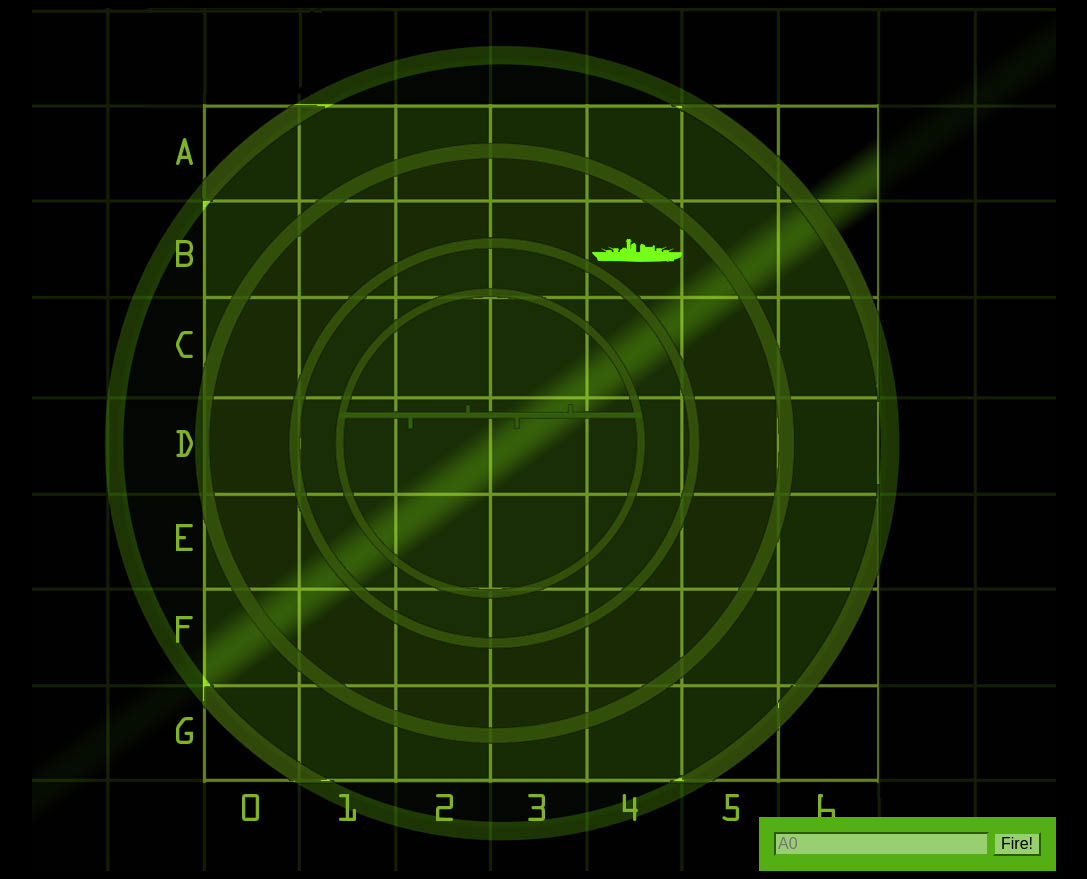
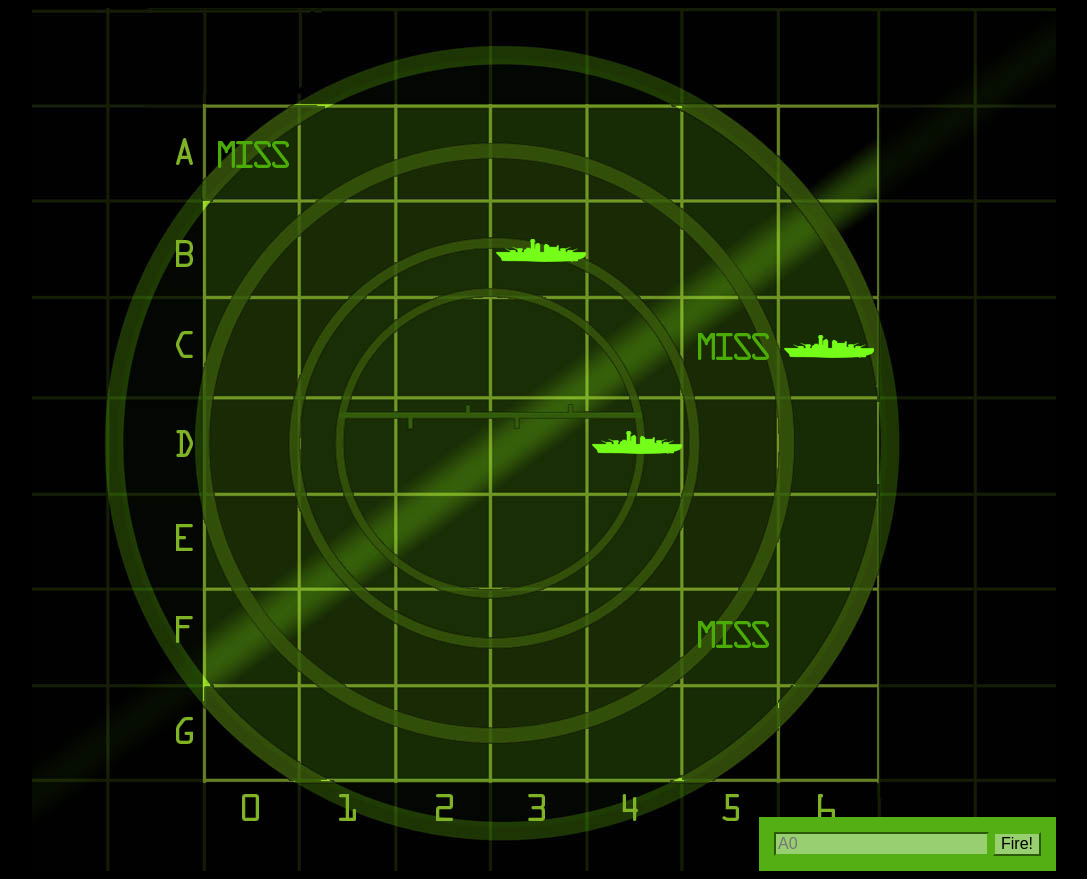
Before and after one commit to kasweigart/Battleship, a plain HTML site: page index.html in a window 1280 px wide. Shown: the whole page, without its empty margins (96-1183 px from the left). Drawn offline with Linux system fonts and the light colour scheme.

Commit message:
added js and did some testing

```diff
--- a/battleship.js
+++ b/battleship.js
@@ -0,0 +1,21 @@
+var view = {
+    displayArea: function(msg) {
+        var messageArea = document.getElementById("messageArea");
+        messageArea.innerHTML = msg;
+    },
+    displayHit: function(location) {
+        var cell = document.getElementById(location);
+        cell.setAttribute("class", "hit");
+    },
+    displayMiss: function(location) {
+        var cell = document.getElementById(location);
+        cell.setAttribute("class", "miss");
+    }
+};
+
+view.displayMiss("00");
+view.displayHit("34");
+view.displayMiss("55");
+view.displayHit("12");
+view.displayMiss("25");
+view.displayHit("26");
--- a/index.html
+++ b/index.html
@@ -23,7 +23,7 @@
                     <td id="10"></td>
                     <td id="11"><td>
                     <td id="12"></td>
-                    <td id="13" class="hit"></td>
+                    <td id="13"></td>
                     <td id="14"></td>
                     <td id="15"></td>
                     <td id="16"></td>
```
